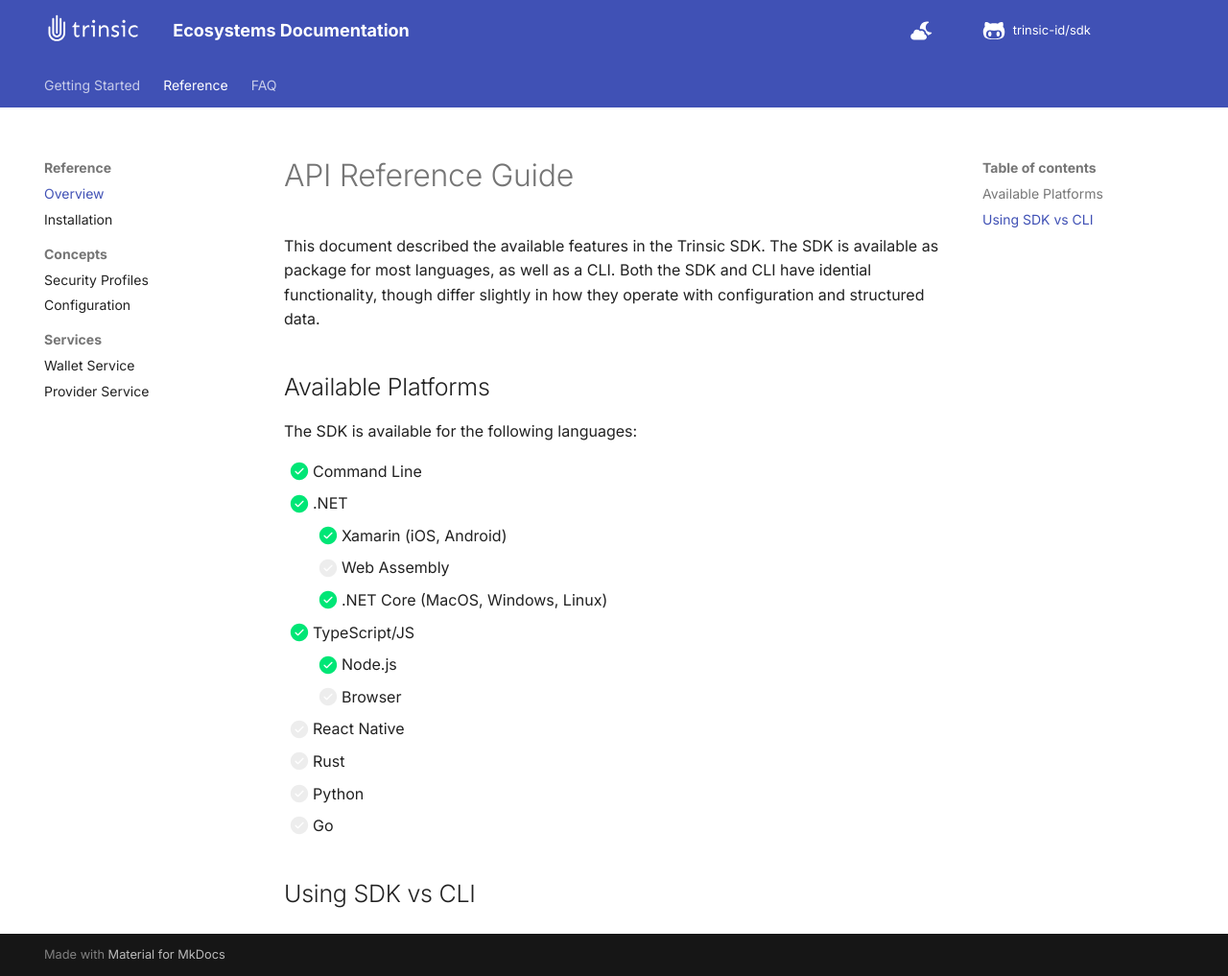
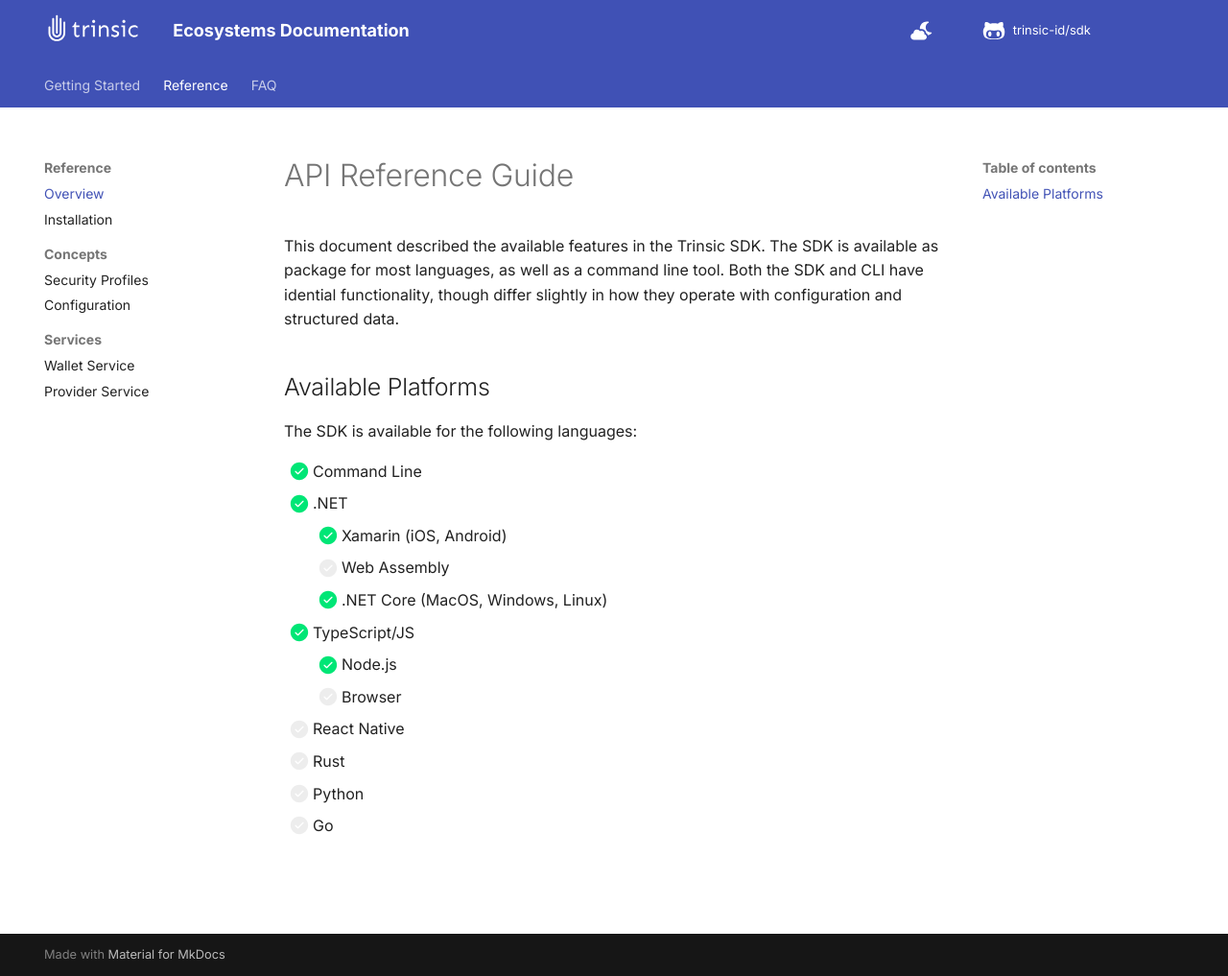
Before and after one commit to trinsic-id/v2-sdk, an MkDocs documentation site: the page built from docs/reference/index.md, in a window 1280 px wide and 1017 px high. Shown: the whole window at 96% size. Built offline with MkDocs 1.6.1 and Material for MkDocs 9.7.7, drawn with Linux system fonts in a browser that asks for light colours; comment, search, counter and statistics services are not loaded.

Commit message:
SDK clarify

```diff
--- a/docs/reference/index.md
+++ b/docs/reference/index.md
@@ -1,6 +1,6 @@
 # API Reference Guide
 
-This document described the available features in the Trinsic SDK. The SDK is available as package for most languages, as well as a CLI. Both the SDK and CLI have idential functionality, though differ slightly in how they operate with configuration and structured data.
+This document described the available features in the Trinsic SDK. The SDK is available as package for most languages, as well as a command line tool. Both the SDK and CLI have idential functionality, though differ slightly in how they operate with configuration and structured data.
 
 ## Available Platforms
 
@@ -18,5 +18,3 @@
 - [ ] Rust
 - [ ] Python
 - [ ] Go
-
-## Using SDK vs CLI
```
